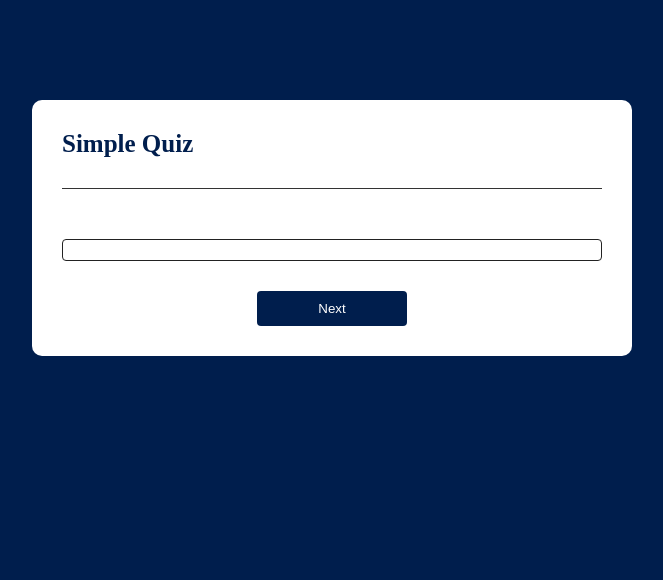
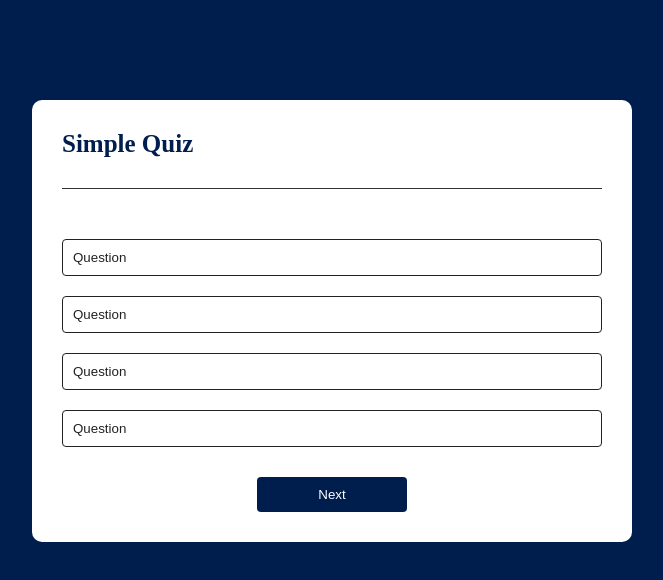
Before and after one commit to Giathi-Daniel/Javascript, a plain HTML site: page Quiz App/index.html in a window 1280 px wide. Shown: the whole page, without its empty margins (308-971 px from the left). Drawn offline with Linux system fonts and the light colour scheme.

Commit message:
Quiz-App

```diff
--- a/Quiz App/index.html
+++ b/Quiz App/index.html
@@ -12,7 +12,10 @@
         <div class="quiz"></div>
         <h2 id="question"></h2>
         <div id="answer-btns">
-            <button class="btn"></button>
+            <button class="btn">Question</button>
+            <button class="btn">Question</button>
+            <button class="btn">Question</button>
+            <button class="btn">Question</button>
         </div>
         <button id="next-btn">Next</button>
     </div>
--- a/Quiz App/style.css
+++ b/Quiz App/style.css
@@ -21,8 +21,8 @@ body {
     font-size: 25px;
     color: #001e4d;
     font-weight: 600;
-    border-bottom: 1px solid #333;
-    padding-bottom: 30px;
+    border-block-end: 1px solid #333;
+    padding-block-end: 30px;
 }
 
 .quiz {
@@ -43,7 +43,7 @@ body {
     border: 1px solid#222;
     padding: 10px;
     margin: 10px 0;
-    text-align: left;
+    text-align: start;
     border-radius: 4px;
     cursor: pointer;
     transition: all .3s;
```
